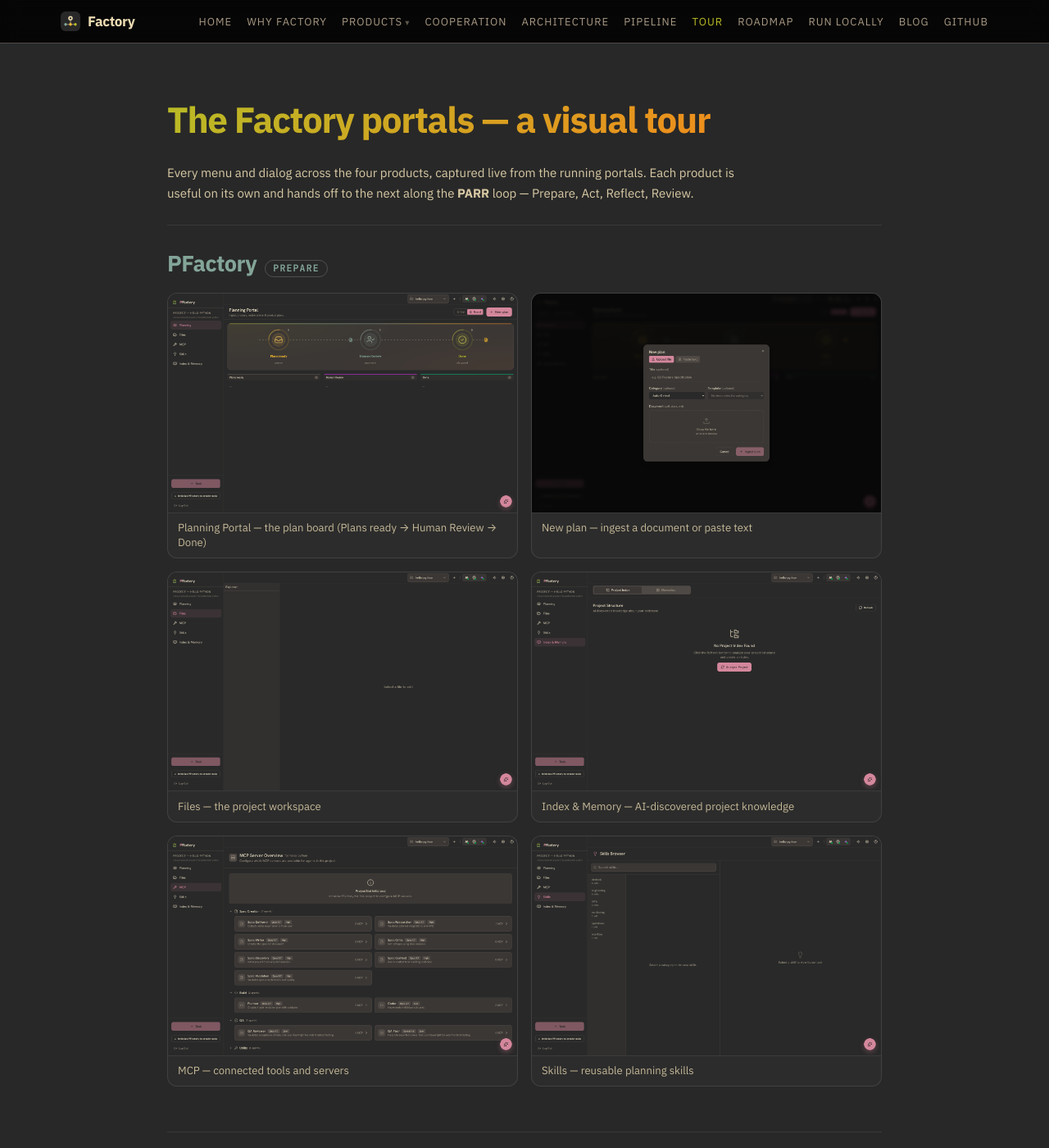
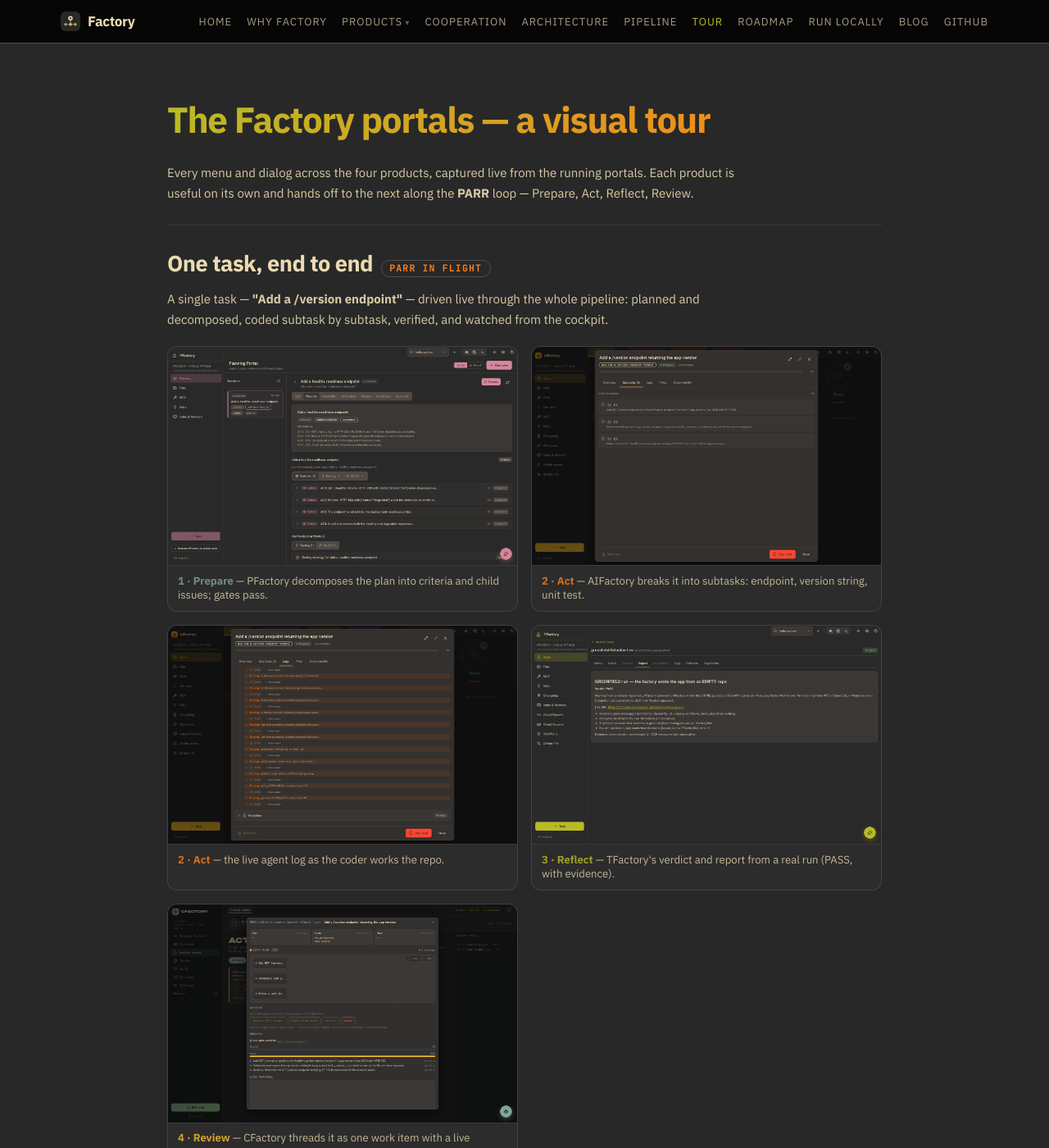
Before and after one commit to olafkfreund/Factory, a Jekyll site: the page built from docs/portals-tour.md, in a window 1280 px wide and 1400 px high. Shown: the whole window at 82% size. Built offline with Jekyll 4.4.1, drawn with Linux system fonts in a browser that asks for light colours; some of the changed text lies outside the part shown.

Commit message:
docs(tour): add a real PARR-in-flight section to the portal tour (#233)
Drove a live task (Add a /version endpoint) through the pipeline and added an
end-to-end section to /tour/: PFactory plan decomposition, AIFactory subtasks +
live agent log, TFactory verdict report, CFactory execution DAG — the four
portals tied together by one task.

```diff
--- a/docs/portals-tour.md
+++ b/docs/portals-tour.md
@@ -21,6 +21,19 @@
 <p class="tour-intro">Every menu and dialog across the four products, captured live from the
 running portals. Each product is useful on its own and hands off to the next along the
 <b>PARR</b> loop — Prepare, Act, Reflect, Review.</p>
+
+<div class="tour-sec" markdown="0">
+  <h2>One task, end to end <span class="tag" style="color:#fe8019">PARR in flight</span></h2>
+  <p class="tour-intro">A single task — <b>"Add a /version endpoint"</b> — driven live through the whole
+  pipeline: planned and decomposed, coded subtask by subtask, verified, and watched from the cockpit.</p>
+  <div class="tour-grid">
+    <figure><img src="{{ '/assets/screenshots/tour/flow/01-pfactory-plan.png' | relative_url }}" alt="PFactory plan detail" loading="lazy"><figcaption><b style="color:#83a598">1 · Prepare</b> — PFactory decomposes the plan into criteria and child issues; gates pass.</figcaption></figure>
+    <figure><img src="{{ '/assets/screenshots/tour/flow/02-aifactory-subtasks.png' | relative_url }}" alt="AIFactory subtasks" loading="lazy"><figcaption><b style="color:#fe8019">2 · Act</b> — AIFactory breaks it into subtasks: endpoint, version string, unit test.</figcaption></figure>
+    <figure><img src="{{ '/assets/screenshots/tour/flow/03-aifactory-logs.png' | relative_url }}" alt="AIFactory live agent log" loading="lazy"><figcaption><b style="color:#fe8019">2 · Act</b> — the live agent log as the coder works the repo.</figcaption></figure>
+    <figure><img src="{{ '/assets/screenshots/tour/flow/04-tfactory-report.png' | relative_url }}" alt="TFactory verdict report" loading="lazy"><figcaption><b style="color:#b8bb26">3 · Reflect</b> — TFactory's verdict and report from a real run (PASS, with evidence).</figcaption></figure>
+    <figure><img src="{{ '/assets/screenshots/tour/flow/05-cfactory-dag.png' | relative_url }}" alt="CFactory task DAG" loading="lazy"><figcaption><b style="color:#fabd2f">4 · Review</b> — CFactory threads it as one work item with a live execution DAG.</figcaption></figure>
+  </div>
+</div>
 
 
 <div class="tour-sec" markdown="0">
```
Also changed, not shown: docs/assets/screenshots/tour/flow/01-pfactory-plan.png (added), docs/assets/screenshots/tour/flow/02-aifactory-subtasks.png (added), docs/assets/screenshots/tour/flow/03-aifactory-logs.png (added), docs/assets/screenshots/tour/flow/04-tfactory-report.png (added), docs/assets/screenshots/tour/flow/05-cfactory-dag.png (added).
